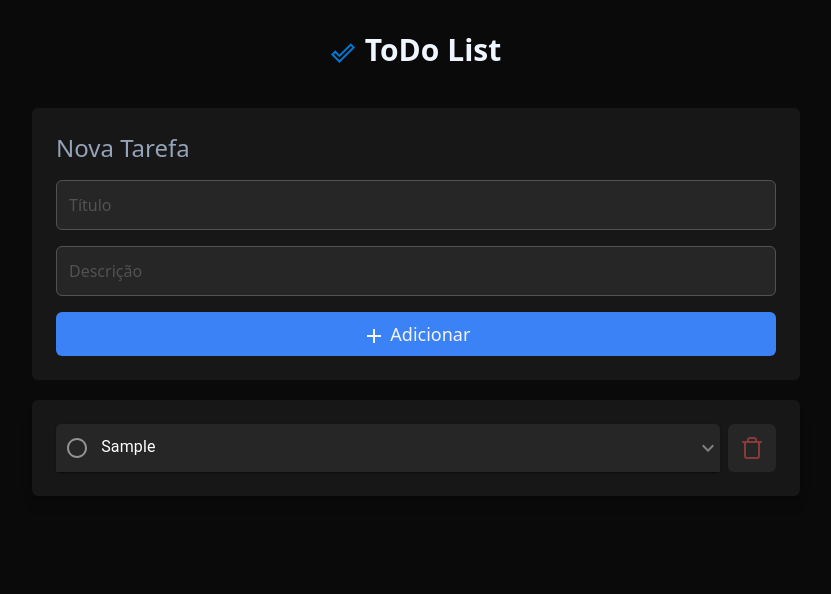
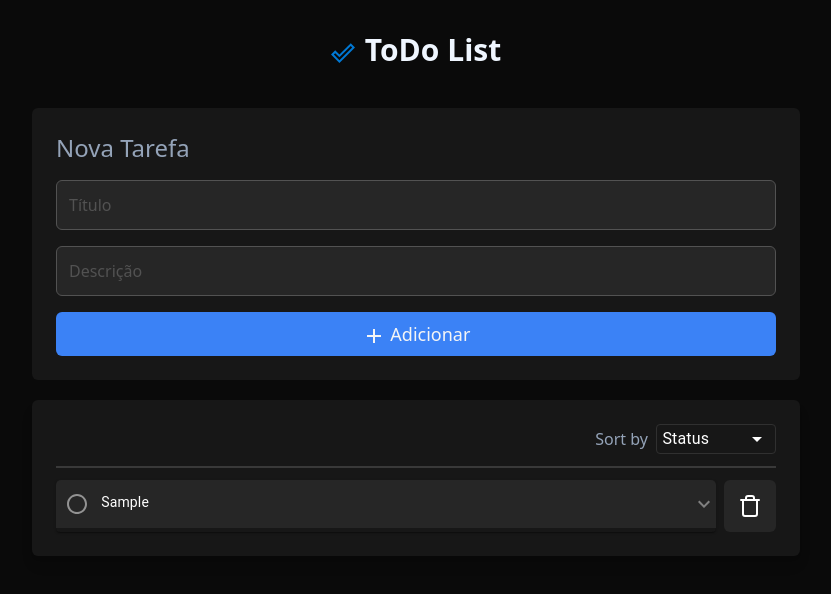
Before and after one commit to GM7Avila/todolist-react, a React (Vite) app: page / in a window 1280 px wide. Both pictures are taken after typing "Sample", "Sample" into the empty fields and a click on the button "Adicionar". Shown: the top 594 px of the page, without its empty margins (224-1055 px from the left). Built offline with nearby package versions, Linux system fonts and the light colour scheme.

Commit message:
checkpoint

```diff
--- a/package.json
+++ b/package.json
@@ -15,6 +15,7 @@
     "@mui/icons-material": "^6.1.1",
     "@mui/joy": "^5.0.0-beta.48",
     "@mui/material": "^6.1.1",
+    "date-fns": "^4.1.0",
     "lucide-react": "^0.435.0",
     "react": "^18.3.1",
     "react-dom": "^18.3.1",
--- a/src/App.jsx
+++ b/src/App.jsx
@@ -4,10 +4,18 @@ import AddTask from "./components/AddTask";
 import DoneOutlineIcon from "@mui/icons-material/DoneOutline";
 import TitleErrorModal from "./components/TitleErrorModal";
 import { v4 as uuidv4 } from "uuid";
+import { formatISO } from "date-fns";
 
 function App() {
-  const [tasks, setTasks] = useState([]);
+  const [tasks, setTasks] = useState(
+    JSON.parse(localStorage.getItem("tasks")) || []
+  );
+
   const [isModalOpen, setIsModalOpen] = useState(false);
+
+  useEffect(() => {
+    localStorage.setItem("tasks", JSON.stringify(tasks));
+  }, [tasks]);
 
   const onCompleteTaskClick = (taskId) => {
     setTasks(
@@ -30,6 +38,7 @@ function App() {
 
     const newTask = {
       id: uuidv4(),
+      date: formatISO(new Date()),
       title: title,
       description: description,
       isCompleted: false,
--- a/src/components/AddTask.jsx
+++ b/src/components/AddTask.jsx
@@ -26,6 +26,7 @@ function AddTask({ onAddTaskSubmit }) {
         onChange={(e) => setTitle(e.target.value)}
         placeholder="Título"
         className="p-2 sm:p-3 rounded-md bg-neutral-800 text-white placeholder:text-neutral-600 border border-neutral-600 focus:outline-none focus:ring-2 focus:ring-blue-500 transition duration-200"
+        maxLength={30} // Limite de caracteres atualizado para 30
       />
       <input
         type="text"
--- a/src/components/Tasks.jsx
+++ b/src/components/Tasks.jsx
@@ -9,11 +9,13 @@ import AccordionSummary from "@mui/material/AccordionSummary";
 import AccordionDetails from "@mui/material/AccordionDetails";
 import Typography from "@mui/material/Typography";
 import ExpandMoreIcon from "@mui/icons-material/ExpandMore";
+import { Select, MenuItem, FormControl } from "@mui/material";
 
 function Tasks({ tasks, onCompleteTaskClick, onDeleteTaskClick }) {
   const [hoveredTaskId, setHoveredTaskId] = useState(null);
   const [openDialog, setOpenDialog] = useState(false);
   const [taskToDelete, setTaskToDelete] = useState(null);
+  const [sortCriteria, setSortCriteria] = useState("status");
 
   const handleDeleteClick = (taskId) => {
     setTaskToDelete(taskId);
@@ -28,15 +30,97 @@ function Tasks({ tasks, onCompleteTaskClick, onDeleteTaskClick }) {
     }
   };
 
+  const selectSortCriteria = (tasks, criteria) => {
+    switch (criteria) {
+      case "date":
+        return [...tasks].sort((a, b) => new Date(b.date) - new Date(a.date));
+      case "status":
+        return [...tasks].sort((a, b) => a.isCompleted - b.isCompleted);
+      default:
+        return tasks;
+    }
+  };
+
+  const handleSortChange = (event) => {
+    setSortCriteria(event.target.value);
+  };
+
+  const sortedTasks = selectSortCriteria(tasks, sortCriteria);
+
   return (
     <>
       <ul className="space-y-3 p-3 sm:p-6 bg-neutral-900 rounded-md shadow-lg">
+        {tasks && tasks.length > 0 && (
+          <>
+            <div className="flex justify-end gap-2 items-center text-xs sm:text-sm md:text-base">
+              <p className="text-slate-400">Sort by</p>
+
+              <FormControl
+                variant="outlined"
+                size="small"
+                sx={{
+                  borderColor: "white",
+                  color: "white",
+                  minWidth: { xs: 80, sm: 100, md: 120 },
+                }}
+              >
+                <Select
+                  labelId="sort-label"
+                  value={sortCriteria}
+                  onChange={handleSortChange}
+                  sx={{
+                    minWidth: { xs: 80, sm: 100, md: 120 },
+                    backgroundColor: "transparent",
+                    color: "white",
+                    "& .MuiOutlinedInput-notchedOutline": {
+                      borderColor: "#303030",
+                    },
+                    "&:hover .MuiOutlinedInput-notchedOutline": {
+                      borderColor: "#505050",
+                    },
+                    "& .MuiSelect-icon": {
+                      color: "white",
+                    },
+                    "& .MuiSelect-select": {
+                      padding: "0.2em 0.4em",
+                    },
+                  }}
+                  MenuProps={{
+                    PaperProps: {
+                      sx: {
+                        backgroundColor: "#303030",
+                        "& .MuiMenuItem-root": {
+                          color: "rgb(148, 163, 184)",
+                          "&:hover": {
+                            backgroundColor: "#505050",
+                          },
+                        },
+                      },
+                    },
+                  }}
+                >
+                  <MenuItem value="date">Data</MenuItem>
+                  <MenuItem value="status">Status</MenuItem>
+                </Select>
+              </FormControl>
+            </div>
+
+            <hr
+              style={{
+                borderColor: "#505050",
+                borderWidth: "1px",
+                opacity: 0.6,
+              }}
+            />
+          </>
+        )}
+
         {tasks == null || tasks.length === 0 ? (
           <p className="text-center text-neutral-500 text-xs sm:text-sm md:text-base lg:text-lg">
             Você não tem tarefas pendentes, comece uma nova.
           </p>
         ) : (
-          tasks.map((task) => (
+          sortedTasks.map((task) => (
             <li key={task.id} className="flex gap-2">
               {task.description ? (
                 <Accordion
@@ -60,7 +144,7 @@ function Tasks({ tasks, onCompleteTaskClick, onDeleteTaskClick }) {
                       bgcolor: "#262626",
                       color: "white",
                       ":hover": {
-                        bgcolor: "#404040",
+                        bgcolor: "#2D2D2D",
                       },
                       display: "flex",
                       alignItems: "center",
@@ -92,21 +176,33 @@ function Tasks({ tasks, onCompleteTaskClick, onDeleteTaskClick }) {
                         paddingBottom: "0.2em",
                       }}
                     >
-                      {task.title}
+                      <span
+                        className="text-xs sm:text-sm"
+                        style={{
+                          textDecoration: task.isCompleted
+                            ? "line-through"
+                            : "none",
+                          color: task.isCompleted ? "#6d6d6d" : "inherit",
+                        }}
+                      >
+                        {task.title}
+                      </span>
                     </Typography>
                   </AccordionSummary>
                   <AccordionDetails
                     sx={{
                       bgcolor: "#383838",
                       color: "gray",
-                      wordWrap: "break-word", // Quebra a linha do texto quando necessário
-                      overflowWrap: "break-word", // Garante que palavras grandes sejam quebradas
-                      whiteSpace: "pre-wrap", // Mantém os espaços e quebras de linha
-                      maxHeight: "200px", // Altura máxima para garantir que o Accordion não ultrapasse o limite
-                      overflowY: "auto", // Adiciona scroll vertical quando o texto é muito grande
+                      wordWrap: "break-word",
+                      overflowWrap: "break-word",
+                      whiteSpace: "pre-wrap",
+                      maxHeight: "200px",
+                      overflowY: "auto",
                     }}
                   >
-                    <Typography>{task.description}</Typography>
+                    <Typography sx={{ fontSize: "0.85rem" }}>
+                      {task.description}
+                    </Typography>
                   </AccordionDetails>
                 </Accordion>
               ) : (
@@ -143,9 +239,20 @@ function Tasks({ tasks, onCompleteTaskClick, onDeleteTaskClick }) {
                       alignItems: "center",
                       justifyContent: "center",
                       marginLeft: "0.2em",
+                      paddingBottom: "0.2em",
                     }}
                   >
-                    {task.title}
+                    <span
+                      className="text-xs sm:text-sm"
+                      style={{
+                        textDecoration: task.isCompleted
+                          ? "line-through"
+                          : "none",
+                        color: task.isCompleted ? "#6d6d6d" : "inherit",
+                      }}
+                    >
+                      {task.title}
+                    </span>
                   </Typography>
                 </div>
               )}
@@ -154,17 +261,18 @@ function Tasks({ tasks, onCompleteTaskClick, onDeleteTaskClick }) {
                 style={{
                   alignItems: "center",
                   justifyContent: "center",
+                  transition:
+                    "background-color 0.7s ease, border-color 0.7s ease",
+                  border: "2px solid transparent",
                 }}
                 onMouseEnter={() => setHoveredTaskId(task.id)}
                 onMouseLeave={() => setHoveredTaskId(null)}
-                className="bg-neutral-800 p-3 rounded-md flex items-center transition-colors duration-300"
+                className={`bg-neutral-800 p-3 rounded-md flex items-center transition-colors duration-300 ${
+                  hoveredTaskId === task.id ? "bg-red-500 border-white" : ""
+                }`}
                 onClick={() => handleDeleteClick(task.id)}
               >
-                <TrashIcon
-                  color={
-                    hoveredTaskId === task.id ? "white" : "rgb(135, 58, 58)"
-                  }
-                />
+                <TrashIcon color="white" size={24} />
               </button>
             </li>
           ))
@@ -175,6 +283,7 @@ function Tasks({ tasks, onCompleteTaskClick, onDeleteTaskClick }) {
         open={openDialog}
         onClose={() => setOpenDialog(false)}
         onConfirm={handleConfirmDelete}
+        message="Tem certeza de que deseja excluir esta tarefa?"
       />
     </>
   );
```
Also changed, not shown: 1 other file (tests, documents, lock files or other folders).
